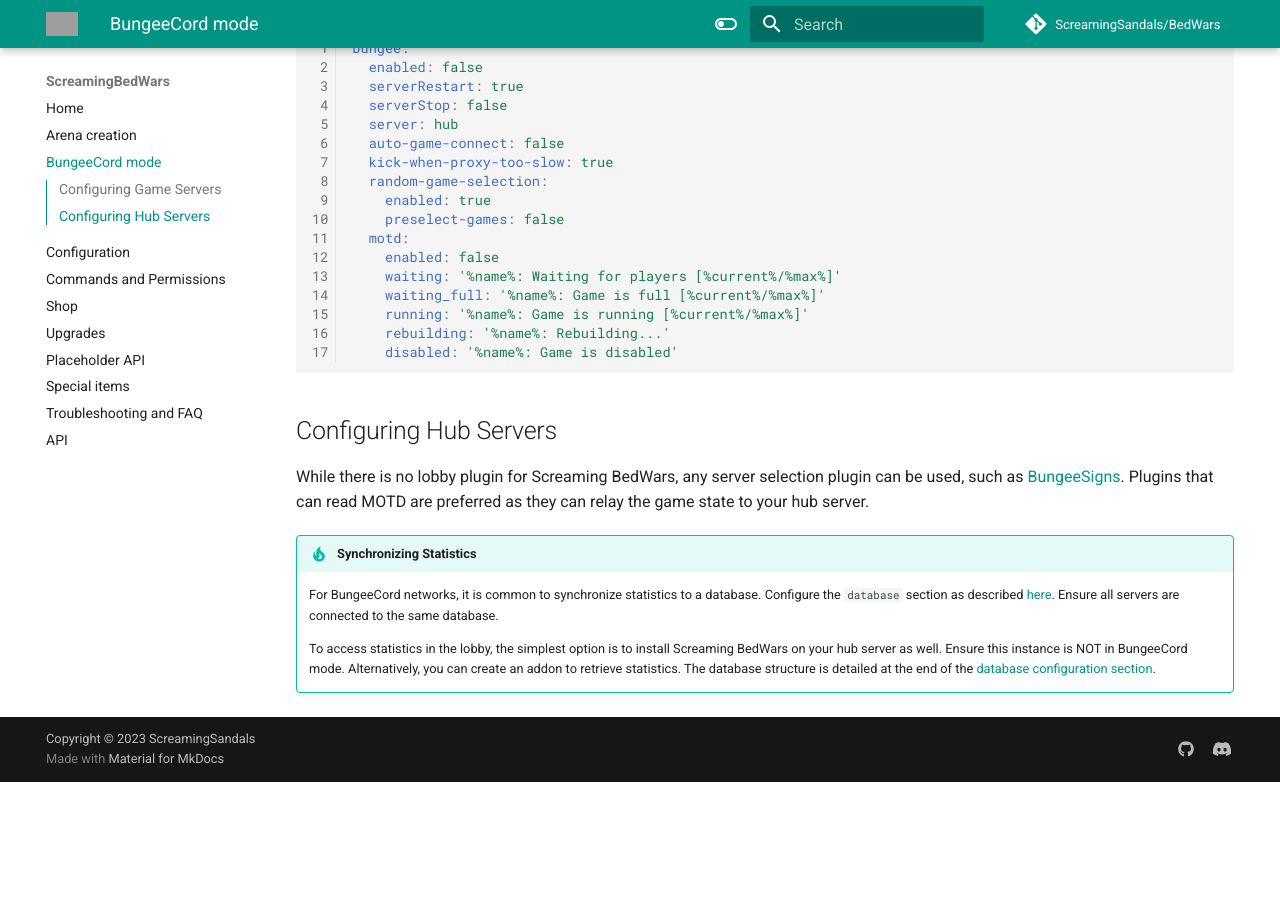
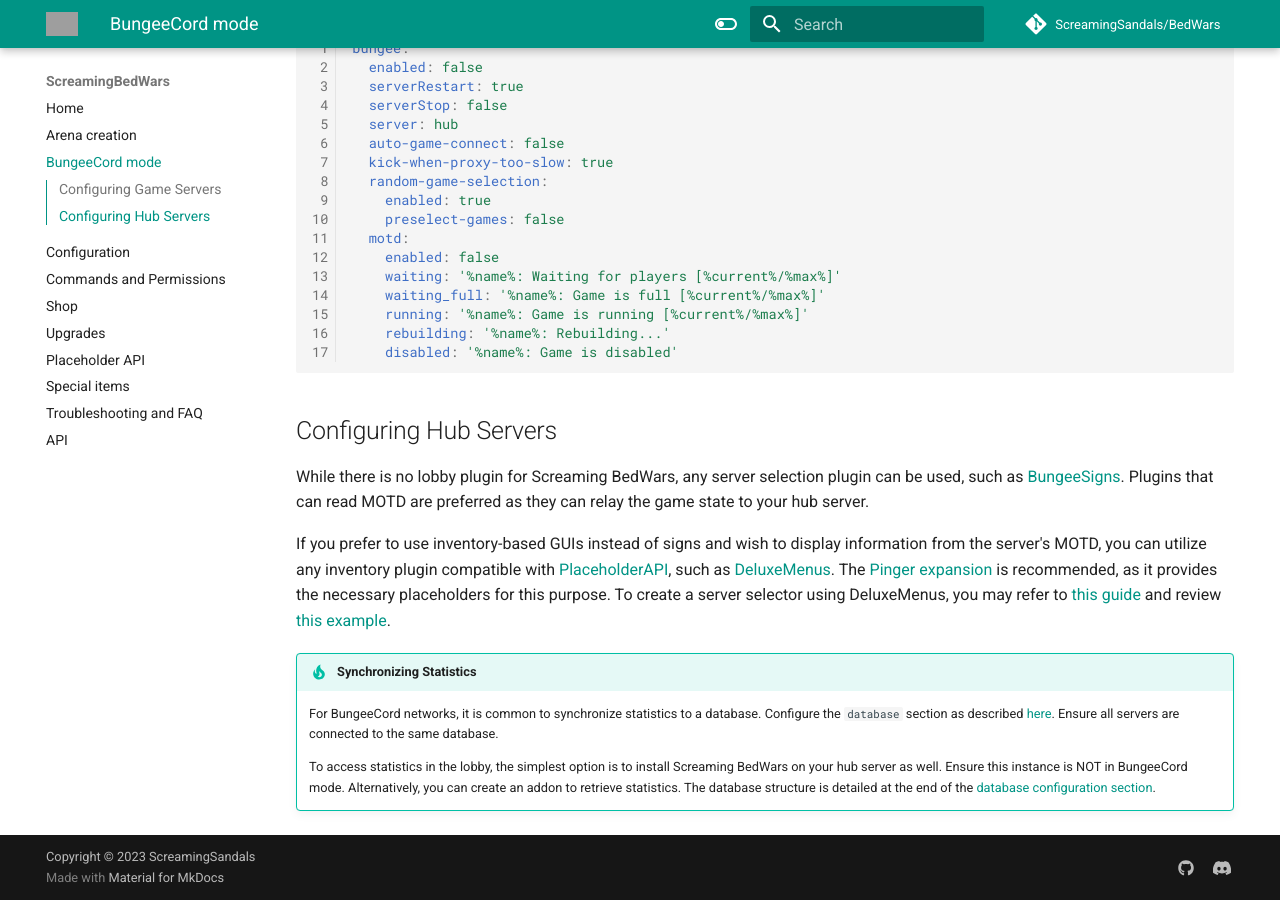
Before and after one commit to ScreamingSandals/BedWars, an MkDocs documentation site: the page built from docs/bungee.md, in a window 1280 px wide and 900 px high, scrolled down 1030 px. Built offline with MkDocs 1.6.1 and Material for MkDocs 9.7.7, drawn with Linux system fonts in a browser that asks for light colours; comment, search, counter and statistics services are not loaded; the version menu is left out; before the commit the page ends 1812 px from its top, so only the background shows below that; grey boxes are pictures that could not be loaded.

Commit message:
docs: mention the possibility of using deluxe menus to create server selector

```diff
--- a/docs/bungee.md
+++ b/docs/bungee.md
@@ -44,6 +44,8 @@ bungee:
 
 While there is no lobby plugin for Screaming BedWars, any server selection plugin can be used, such as [BungeeSigns](https://www.spigotmc.org/resources/bungeesigns.6563/). Plugins that can read MOTD are preferred as they can relay the game state to your hub server.
 
+If you prefer to use inventory-based GUIs instead of signs and wish to display information from the server's MOTD, you can utilize any inventory plugin compatible with [PlaceholderAPI](https://placeholderapi.com/), such as [DeluxeMenus](https://www.spigotmc.org/resources/deluxemenus.11734/). The [Pinger expansion](https://wiki.placeholderapi.com/users/placeholder-list/#pinger) is recommended, as it provides the necessary placeholders for this purpose. To create a server selector using DeluxeMenus, you may refer to [this guide](https://wiki.helpch.at/helpchat-plugins/deluxemenus/example-gui-menus#server-selector) and review [this example](https://github.com/HelpChat/DeluxeMenus-Wiki/blob/master/gui_menus/serverselector.yml).
+
 <!-- TODO: list possible options with little tutorials -->
 
 !!! tip "Synchronizing Statistics"
```
